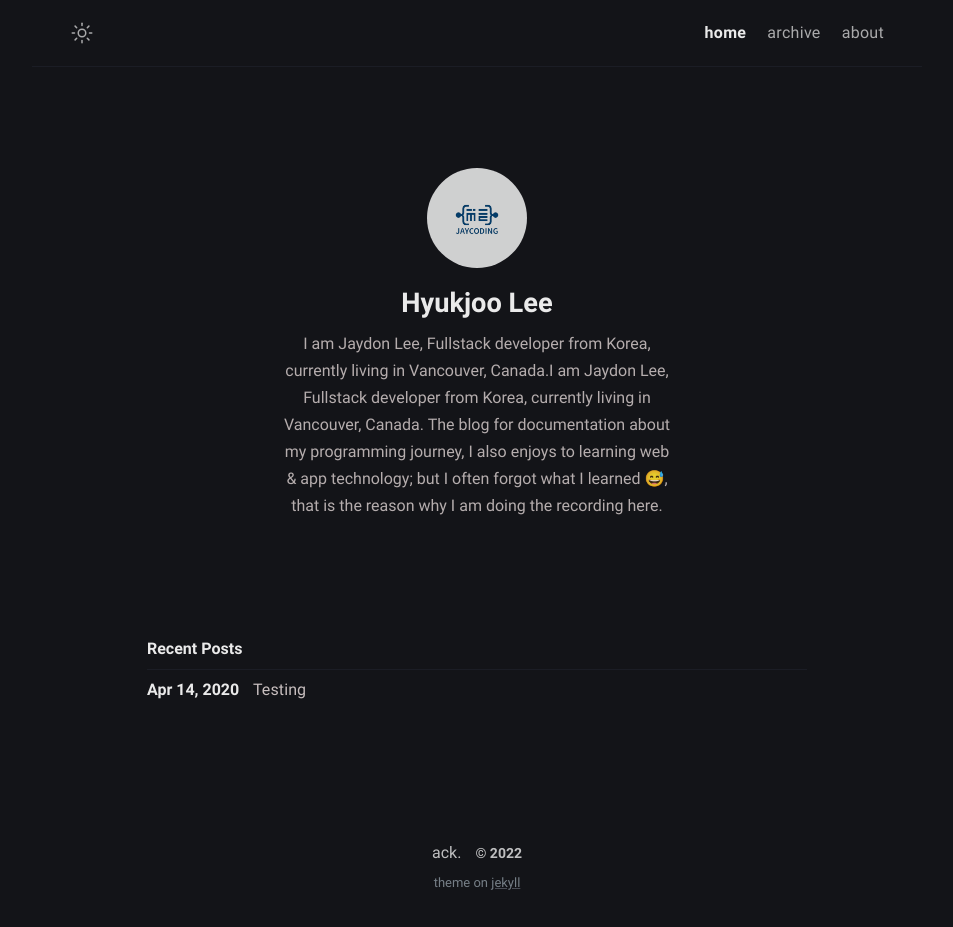
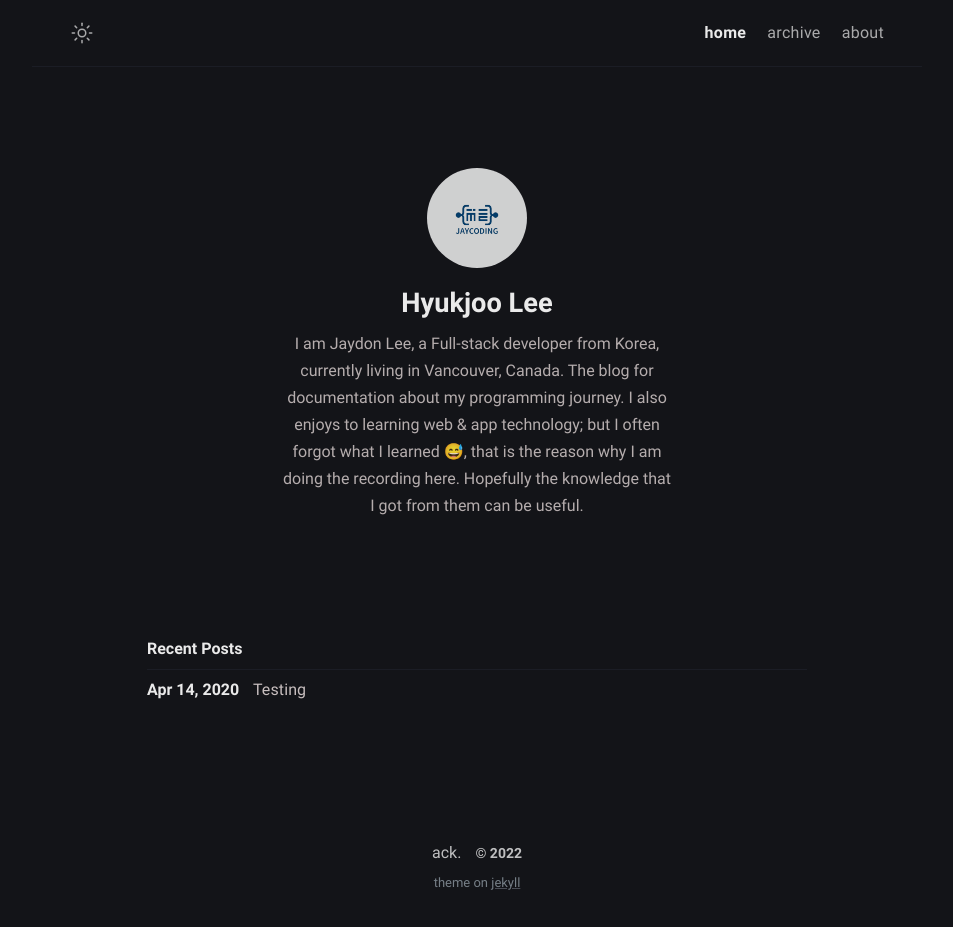
Before and after one commit to Hyukjoo-Lee/Hyukjoo-Lee.github.io, a Jekyll site: the page built from index.md, in a window 1280 px wide. Shown: the whole page, without its empty margins (163-1116 px from the left). Built offline with Jekyll 4.4.1, drawn with Linux system fonts in a browser that asks for light colours.

Commit message:
final final pages edited

```diff
--- a/_config.yml
+++ b/_config.yml
@@ -12,7 +12,11 @@ mode: dark # default theme "dark" | "light"
 author:
   name: Hyukjoo Lee # author name
   bio: >- # tell to the world
-     I am Jaydon Lee, Fullstack developer from Korea, currently living in Vancouver, Canada.I am Jaydon Lee, Fullstack developer from Korea, currently living in Vancouver, Canada. The blog for documentation about my programming journey, I also enjoys to learning web & app technology; but I often forgot what I learned 😅, that is the reason why I am doing the recording here.
+     I am Jaydon Lee, a Full-stack developer from Korea, currently living in Vancouver, Canada.
+     The blog for documentation about my programming journey.
+     I also enjoys to learning web & app technology;
+     but I often forgot what I learned 😅, that is the reason why I am doing the recording here.
+     Hopefully the knowledge that I got from them can be useful.
   username: Hyukjoo-Lee # general username
   github: Hyukjoo-Lee # github username
   twitter: twitter_username # twitter username
```
